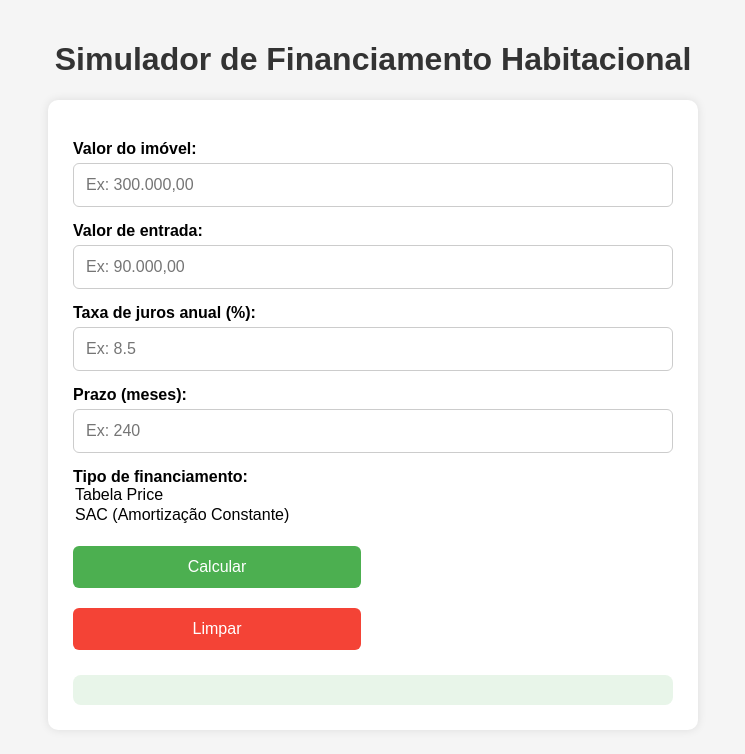
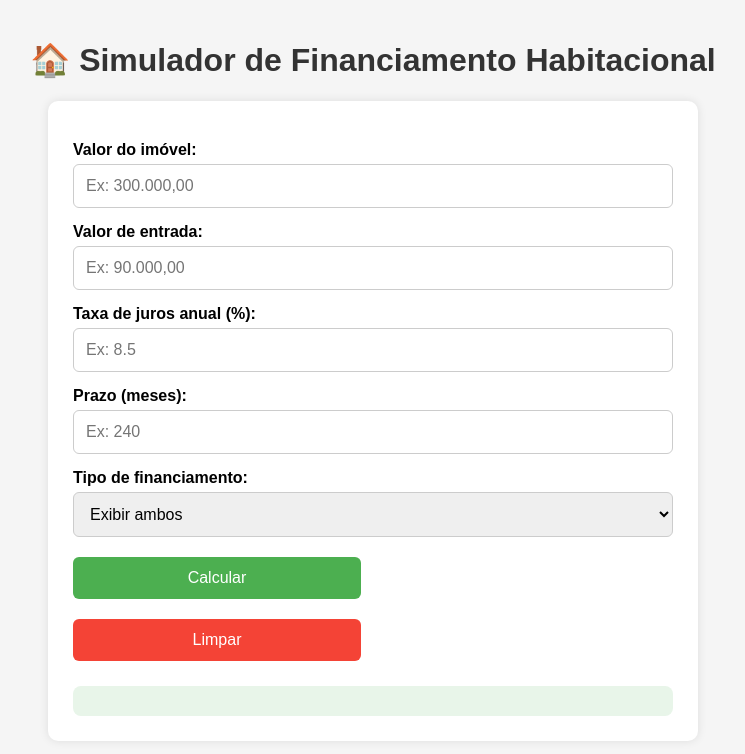
Before and after one commit to dalabedi/simulador, a plain HTML site: page index.html in a window 1280 px wide. Shown: the whole page, without its empty margins (267-1012 px from the left). Drawn offline with Linux system fonts and the light colour scheme.

Commit message:
Update index.html
Signed-off-by: simulador <diegodalabeneta@gmail.com>

```diff
--- a/index.html
+++ b/index.html
@@ -7,7 +7,7 @@
   <link rel="stylesheet" href="styles.css" />
 </head>
 <body>
-  <h1>Simulador de Financiamento Habitacional</h1>
+  <h1>🏠 Simulador de Financiamento Habitacional</h1>
   <div class="container">
     <label for="valor">Valor do imóvel:</label>
     <input type="text" id="valor" oninput="formatarInput(this)" placeholder="Ex: 300.000,00" />
@@ -22,16 +22,18 @@
     <input type="number" id="prazo" placeholder="Ex: 240" />
 
     <label for="tipo">Tipo de financiamento:</label>
-
+    <select id="tipo">
+      <option value="ambos">Exibir ambos</option>
       <option value="price">Tabela Price</option>
       <option value="sac">SAC (Amortização Constante)</option>
     </select>
 
-    <button onclick="calcular()">Calcular</button>
-    <button class="limpar" onclick="limparCampos()">Limpar</button>
+    <button type="button" onclick="calcular()">Calcular</button>
+    <button type="button" class="limpar" onclick="limparCampos()">Limpar</button>
 
     <div id="resultado"></div>
   </div>
+
   <script src="script.js"></script>
 </body>
 </html>
```
